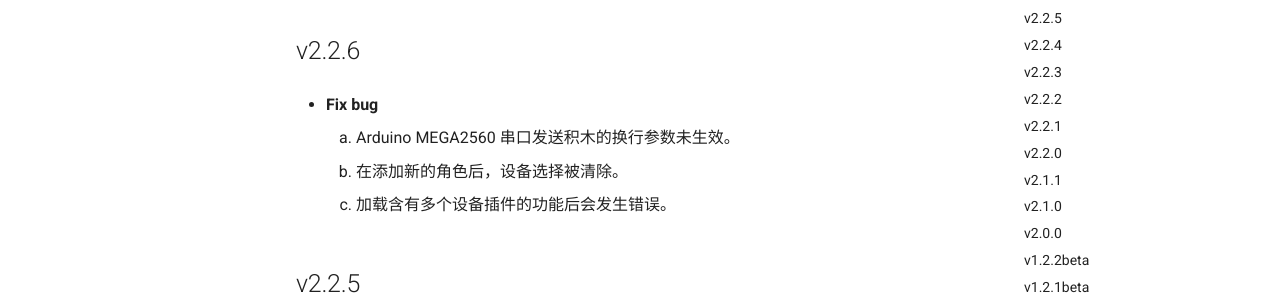
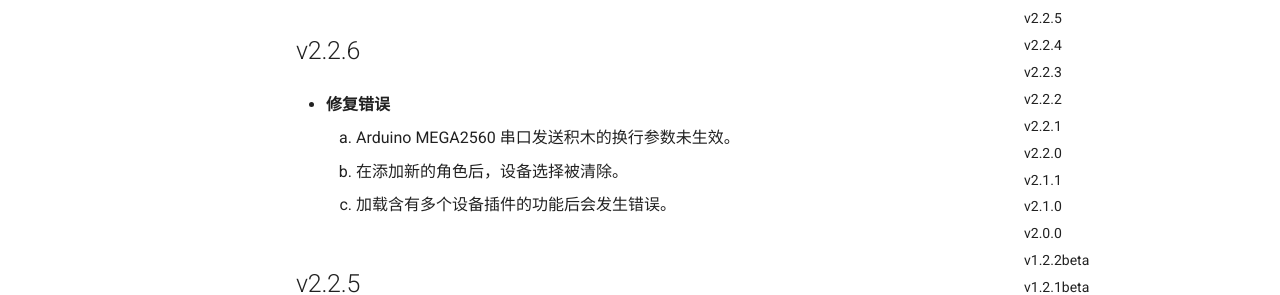
Before and after one commit to openblockcc/openblockcc.github.io, an MkDocs documentation site: the page built from docs/desktop-changelog.md, in a window 1280 px wide and 900 px high. Shown: the part 195-490 px from the top of the window. Built offline with MkDocs 1.6.1 and Material for MkDocs 9.7.7, drawn with Linux system fonts in a browser that asks for light colours; comment, search, counter and statistics services are not loaded.

Commit message:
update change log

```diff
--- a/docs/desktop-changelog.md
+++ b/docs/desktop-changelog.md
@@ -1,6 +1,6 @@
 ## v2.2.6
 
-- **Fix bug**
+- **修复错误**
 
     1. Arduino MEGA2560 串口发送积木的换行参数未生效。
     2. 在添加新的角色后，设备选择被清除。
```
